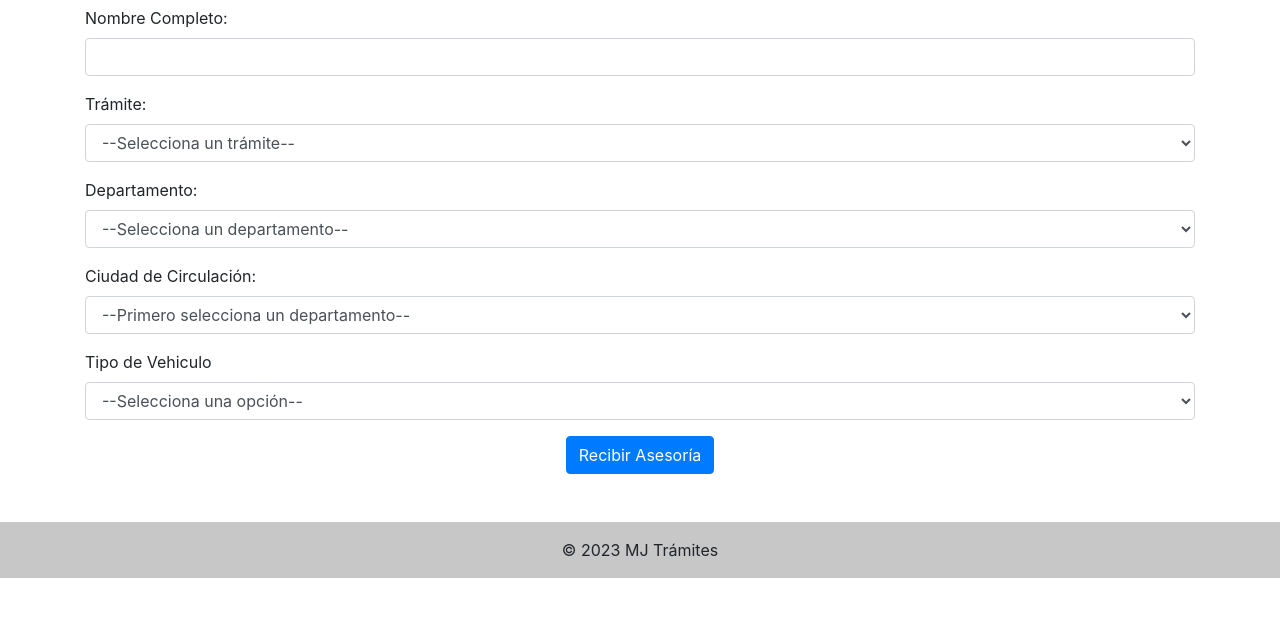
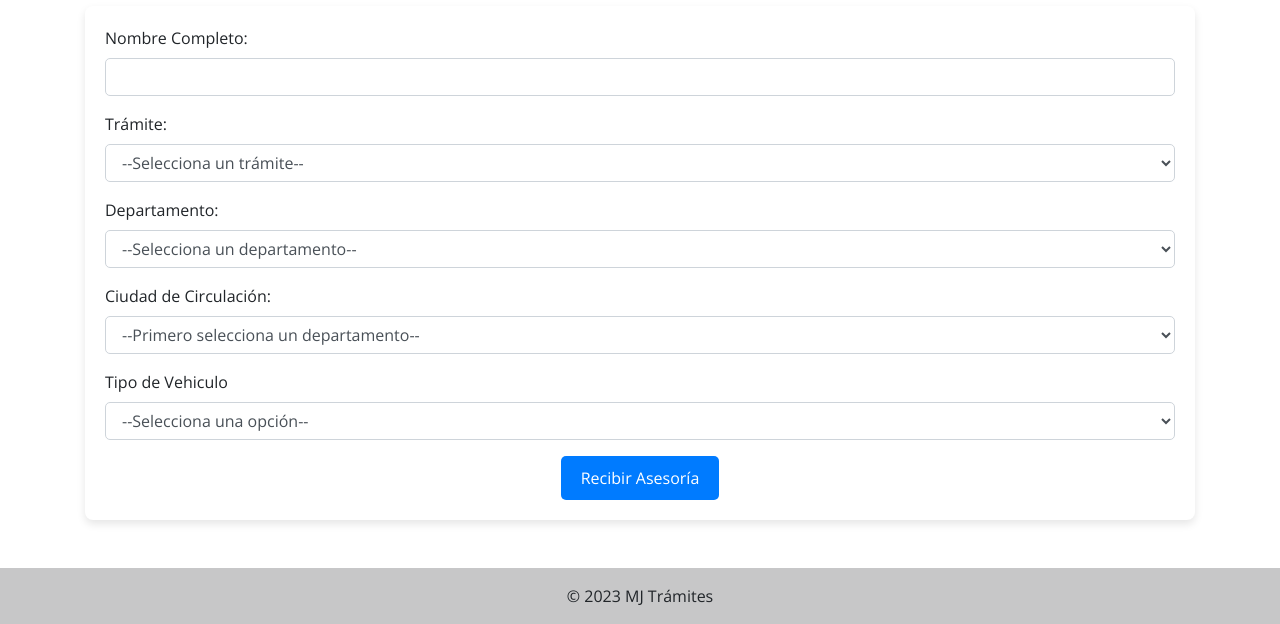
Before and after one commit to yorkheins/admin-citas, a plain HTML site: page index.html in a window 1280 px wide. Shown: the part 208-832 px from the top of the page. Before the commit the page ends 800 px from the top, so only its background shows below. Drawn offline with nearby package versions, Linux system fonts and the light colour scheme; no server answers.

Commit message:
add styles and fonts

```diff
--- a/index.html
+++ b/index.html
@@ -6,6 +6,7 @@
     <title>Solicitud para Tramites de Tránsito</title>
     <!-- Bootstrap CSS -->
     <link rel="stylesheet" href="https://stackpath.bootstrapcdn.com/bootstrap/4.5.2/css/bootstrap.min.css">
+    <link rel="stylesheet" href="style.css">
 </head>
 <body>
     <header class="bg-primary text-white text-center py-4">
@@ -89,6 +90,8 @@
             &copy; 2023 MJ Trámites
         </div>
     </footer>
+    <!-- Fonts -->
+    <link href="https://fonts.googleapis.com/css2?family=Open+Sans:wght@400;700&display=swap" rel="stylesheet">
 
     <!-- Bootstrap JS, Popper.js, and jQuery -->
     <script src="https://code.jquery.com/jquery-3.5.1.slim.min.js"></script>
--- /dev/null
+++ b/style.css
@@ -0,0 +1,39 @@
+body {
+    font-family: 'Open Sans', sans-serif;
+}
+
+/* Estilizar el Formulario */
+#formulario-cita {
+    background-color: #ffffff; /* Fondo del formulario */
+    padding: 20px;
+    border-radius: 8px;
+    box-shadow: 0 4px 8px rgba(0, 0, 0, 0.1); /* Sombra sutil */
+}
+
+.form-control {
+    border: 1px solid #ced4da;
+    border-radius: 5px; /* Bordes redondeados */
+    transition: border-color 0.3s;
+}
+
+.form-control:focus {
+    border-color: #007bff; /* Color al enfocar */
+    box-shadow: none;
+}
+
+/* Estilos para el botón */
+.btn-primary {
+    background-color: #007bff; /* Color principal */
+    border: none;
+    padding: 10px 20px;
+    border-radius: 5px; /* Bordes redondeados */
+    transition: background-color 0.3s;
+}
+
+.btn-primary:hover {
+    background-color: #0056b3; /* Color al pasar el mouse */
+}
+
+.btn-primary:active {
+    background-color: #0056b3; /* Color cuando el botón es presionado */
+}
```
